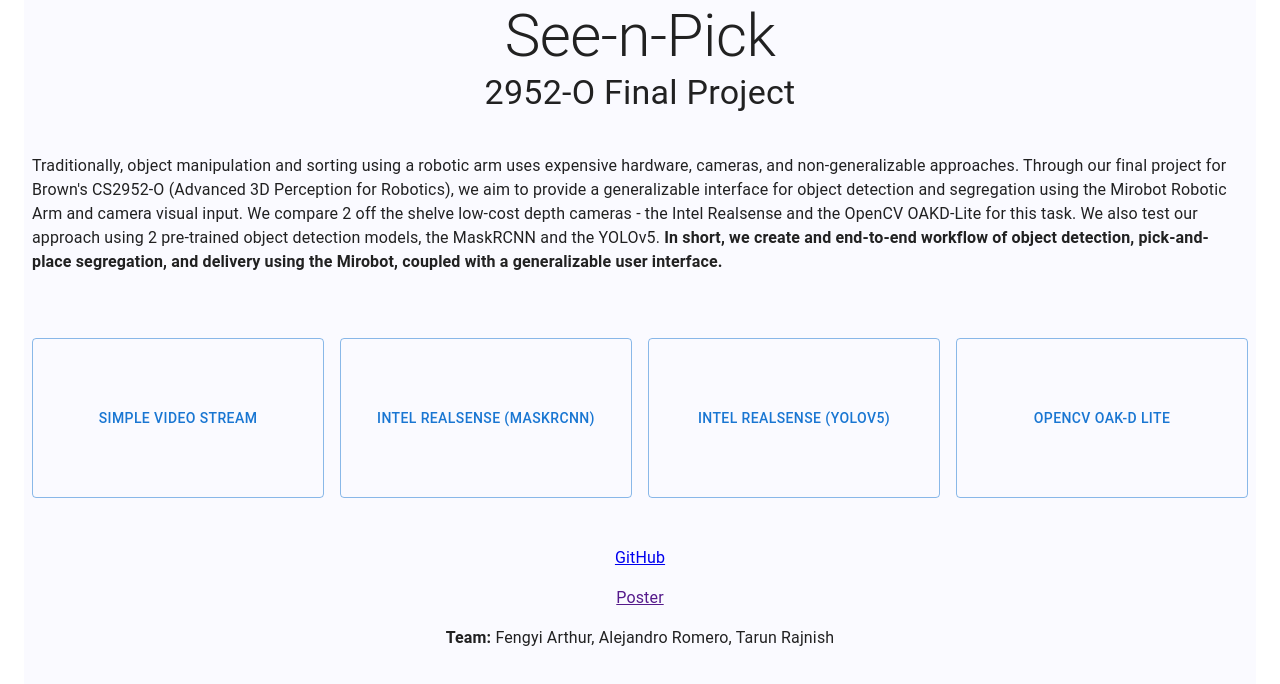
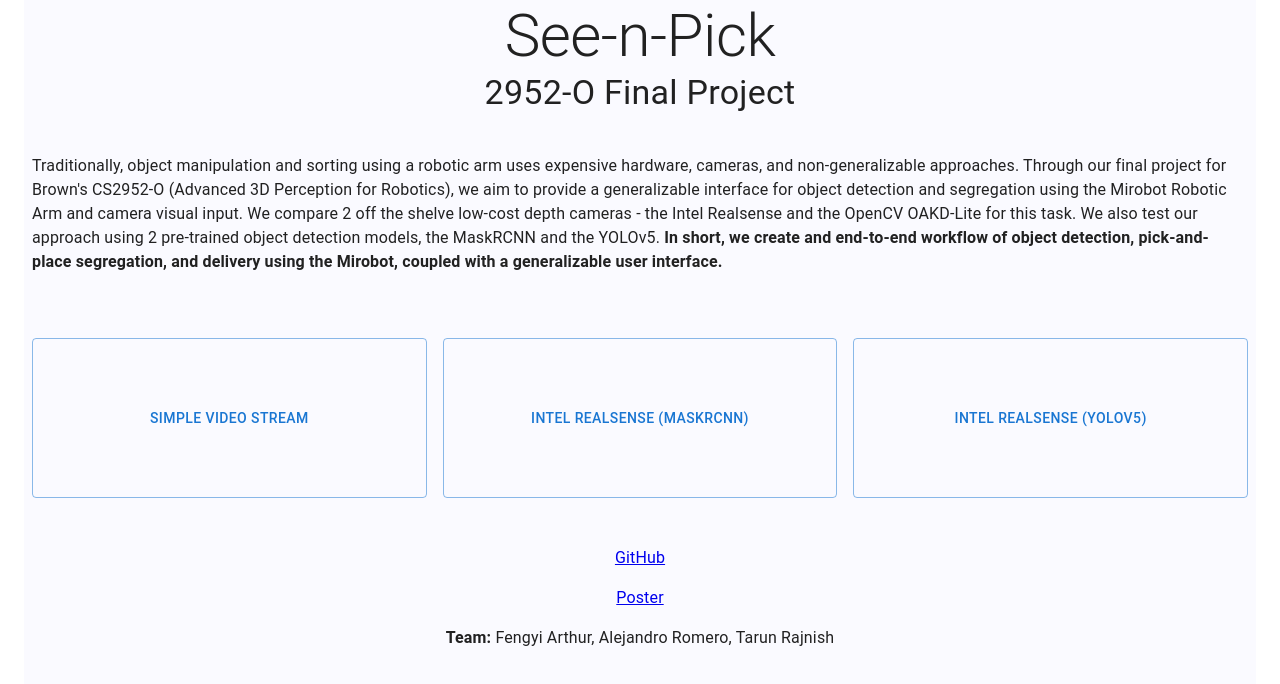
Before and after one commit to FJiangArthur/2952O_Final_Project, a React (Create React App) app in the folder app/client/: page / in a window 1280 px wide. Shown: the top 684 px of the page. Built offline with nearby package versions, Linux system fonts and the light colour scheme.

Commit message:
hopefully final commit

```diff
--- a/app/client/src/components/main/Main.js
+++ b/app/client/src/components/main/Main.js
@@ -40,7 +40,7 @@ function Main() {
         mt={4}
         padding={1}
       >
-        <Grid item xs={3}>
+        <Grid item xs={4}>
           <Button
             onClick={() => navigate("/simple")}
             sx={{ height: "20vh", width: "100%" }}
@@ -49,7 +49,7 @@ function Main() {
             Simple Video Stream
           </Button>
         </Grid>
-        <Grid item xs={3}>
+        <Grid item xs={4}>
           <Button
             onClick={() => navigate("/realsenseMask")}
             sx={{ height: "20vh", width: "100%" }}
@@ -58,22 +58,13 @@ function Main() {
             Intel RealSense (MaskRCNN)
           </Button>
         </Grid>
-        <Grid item xs={3}>
+        <Grid item xs={4}>
           <Button
             onClick={() => navigate("/realsenseYolo")}
             sx={{ height: "20vh", width: "100%" }}
             variant="outlined"
           >
             Intel RealSense (YOLOv5)
-          </Button>
-        </Grid>
-        <Grid item xs={3}>
-          <Button
-            onClick={() => navigate("/")}
-            sx={{ height: "20vh", width: "100%" }}
-            variant="outlined"
-          >
-            OpenCV Oak-D Lite
           </Button>
         </Grid>
       </Grid>
@@ -83,7 +74,13 @@ function Main() {
         </a>
       </Typography>
       <Typography variant="body1" align="center" sx={{ padding: 1 }}>
-        <a href={""} target="_blank" rel="noreferrer">
+        <a
+          href={
+            "https://docs.google.com/presentation/d/1TMLFYcRORn4luqOl5elrSMyqlWLIIRmt88hbgLk41TI/edit#slide=id.g129104404e6_0_0"
+          }
+          target="_blank"
+          rel="noreferrer"
+        >
           Poster
         </a>
       </Typography>
```
Also changed, not shown: 2 other files (tests, documents, lock files or other folders).
